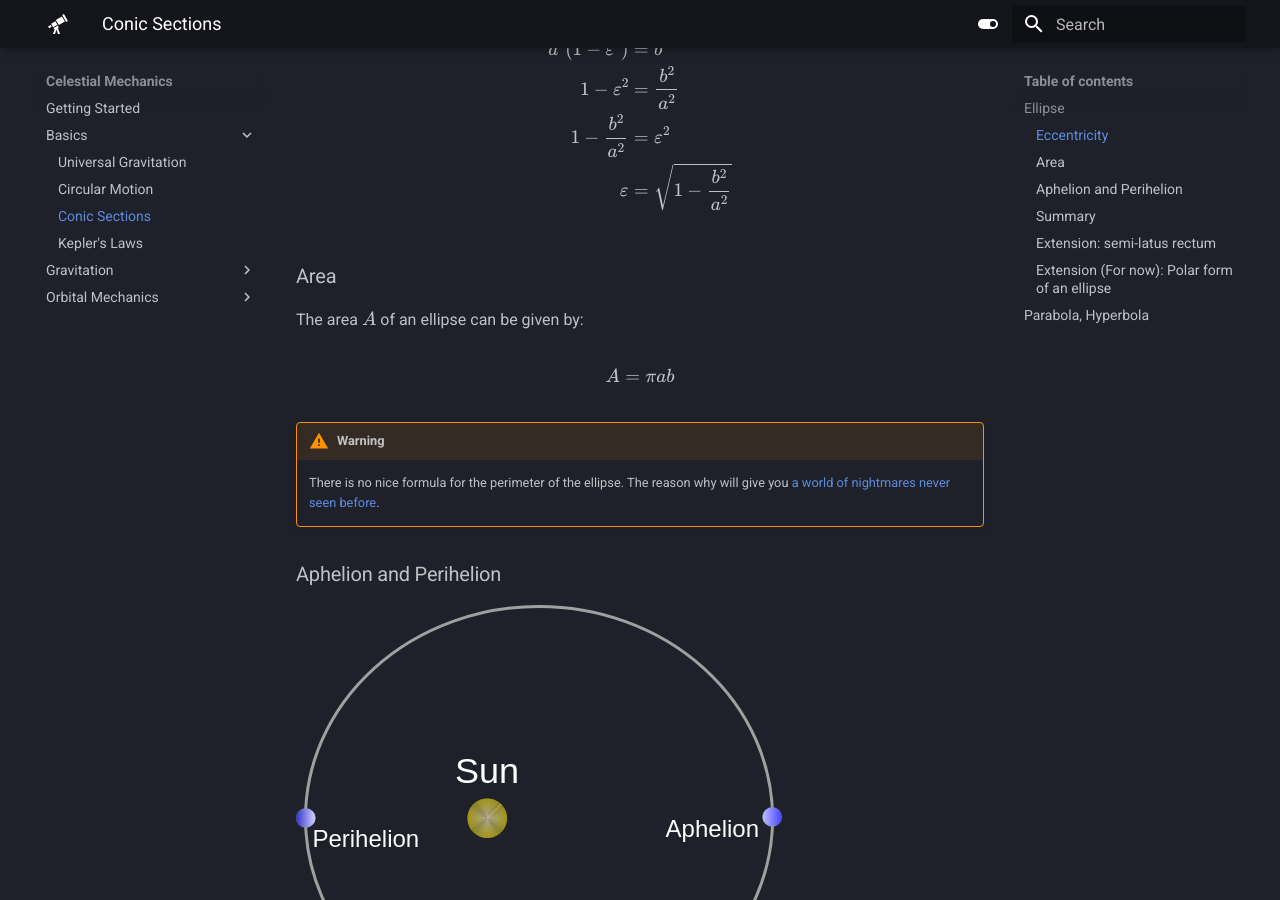
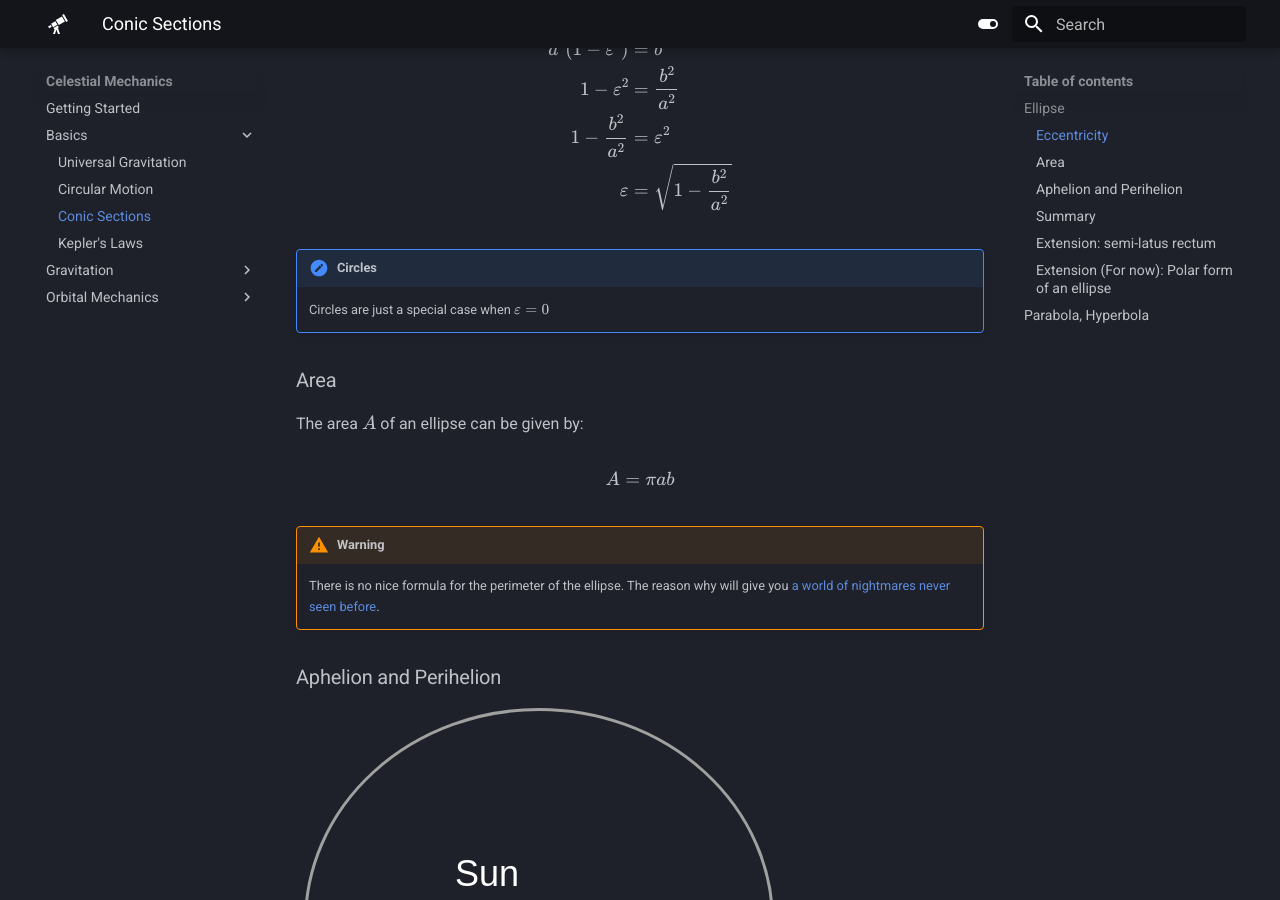
Before and after one commit to nushastro/website, an MkDocs documentation site: the page built from docs/celestial/basics/conic_sections.md, in a window 1280 px wide and 900 px high, scrolled down 3106 px. Built offline with MkDocs 1.6.1 and Material for MkDocs 9.7.7, drawn with Linux system fonts in a browser that asks for light colours.

Commit message:
Circles are just a special case

```diff
--- a/docs/celestial/basics/conic_sections.md
+++ b/docs/celestial/basics/conic_sections.md
@@ -47,6 +47,10 @@ $$\begin{align*}2a &= 2\sqrt{c^2+b^2} \\ a &= \sqrt{c^2+b^2} \\ a^2 &= c^2+b^2\e
 Plugging in $c=a\varepsilon$, we can simplify to get an expression for $\varepsilon$ in terms of $a$ and $b$
 
 $$\begin{align*}a^2 &= c^2+b^2 \\ a^2 &= a^2\varepsilon^2+b^2\\a^2-a^2\varepsilon^2 &= b^2 \\ a^2(1-\varepsilon^2) &= b^2 \\ 1-\varepsilon^2 &= \frac{b^2}{a^2} \\ 1-\frac{b^2}{a^2}&=\varepsilon^2 \\ \varepsilon&=\sqrt{1-\frac{b^2}{a^2}}\end{align*}$$
+
+!!! Note "Circles"
+
+    Circles are just a special case when $\varepsilon = 0$
 
 ### Area
 
```
